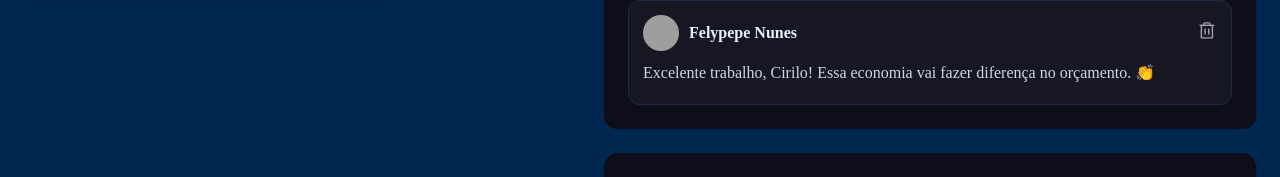
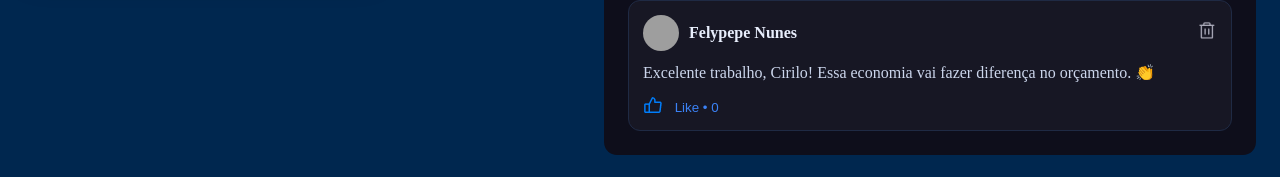
Before and after one commit to Htrope/projetoINFeed, a React (Vite) app: page / in a window 1280 px wide. Shown: the part 616-793 px from the top of the page. Built offline with nearby package versions, Linux system fonts and the light colour scheme; grey boxes are pictures that could not be loaded.

Commit message:
src: add btn de likes

```diff
--- a/src/componentes/Post/Comment.tsx
+++ b/src/componentes/Post/Comment.tsx
@@ -1,5 +1,7 @@
 import lixo from '../../assets/t.png';
 import type { CommentData } from './Types';
+import { useState } from 'react';
+import like from '../../assets/Like.png'
 
 type Props = {
   data: CommentData;
@@ -7,6 +9,8 @@ type Props = {
 };
 
 export default function Comment({ data, onDelete }: Props) {
+  const [likes, setLikes] = useState(0);
+
   return (
     <div className="Comment">
       <div className="CommentHead">
@@ -20,11 +24,20 @@ export default function Comment({ data, onDelete }: Props) {
           onClick={() => onDelete(data.id)}
           aria-label={`Excluir comentário de ${data.author}`}
         >
-          <img src={lixo} alt="" />
+          <img src={lixo} alt="Excluir" />
         </button>
       </div>
 
       <p className="CommentText">{data.text}</p>
+
+      <div className="CommentActions">
+        <button
+          className="LikeBtn"
+          onClick={() => setLikes((prev) => prev + 1)}
+        >
+           <img src={like} alt="Simbolo de like" className='imgLike'/> Like •      {likes}
+        </button>
+      </div>
     </div>
   );
 }
--- a/src/componentes/Post/Styles.css
+++ b/src/componentes/Post/Styles.css
@@ -171,3 +171,24 @@
   width: 20px;
   height: 20px;
 }
+
+.CommentActions {
+  margin-top: 8px;
+}
+
+.LikeBtn {
+  background: transparent;
+  border: none;
+  color: #3b82f6;
+  font-weight: 500;
+  cursor: pointer;
+  }
+
+.LikeBtn:hover {
+  text-decoration: none;
+}
+
+.imgLike{
+  padding-right: 8px;
+  transform:translateY(4px)
+}
```
Also changed, not shown: src/assets/Like.png (added).
